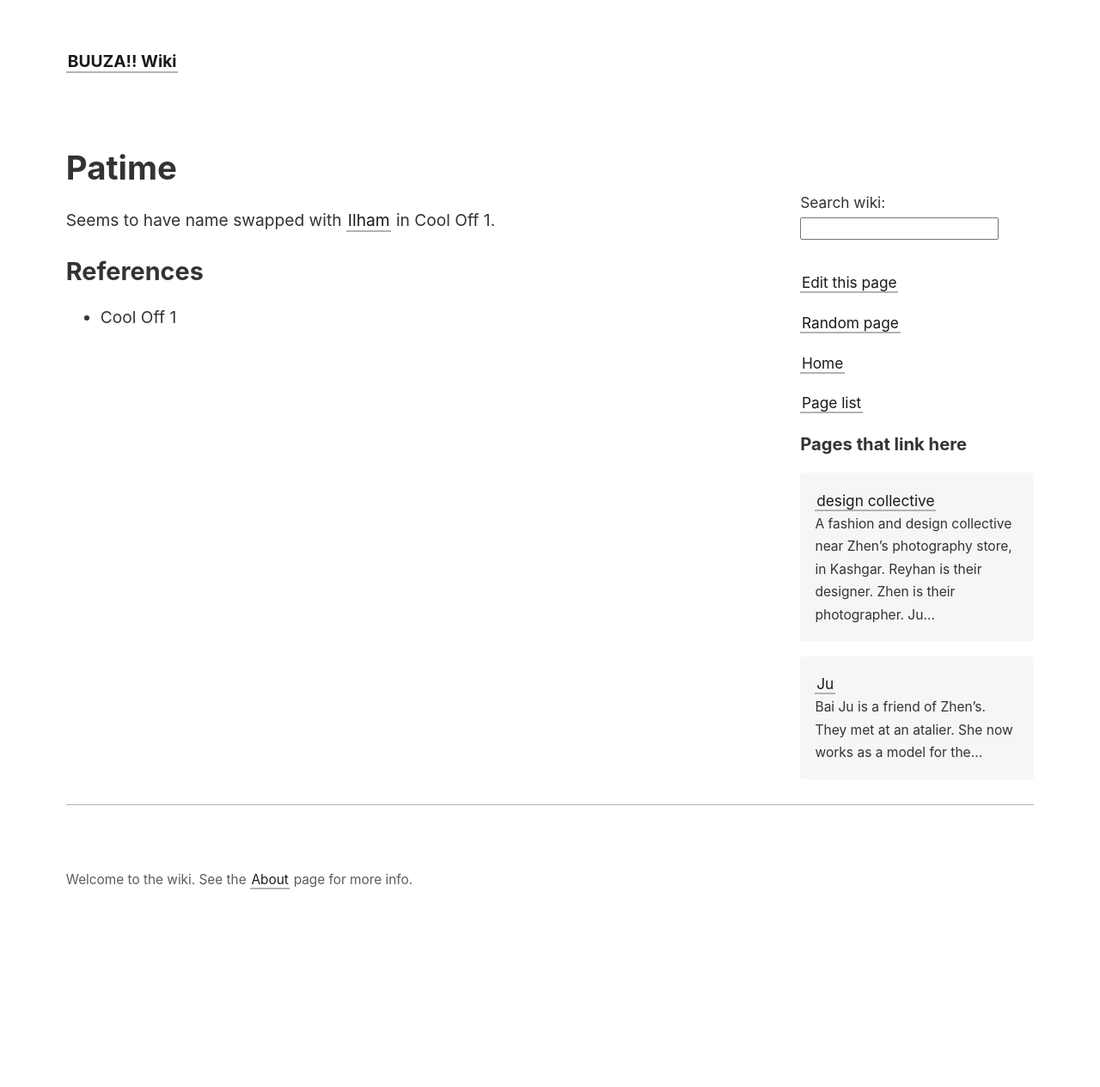
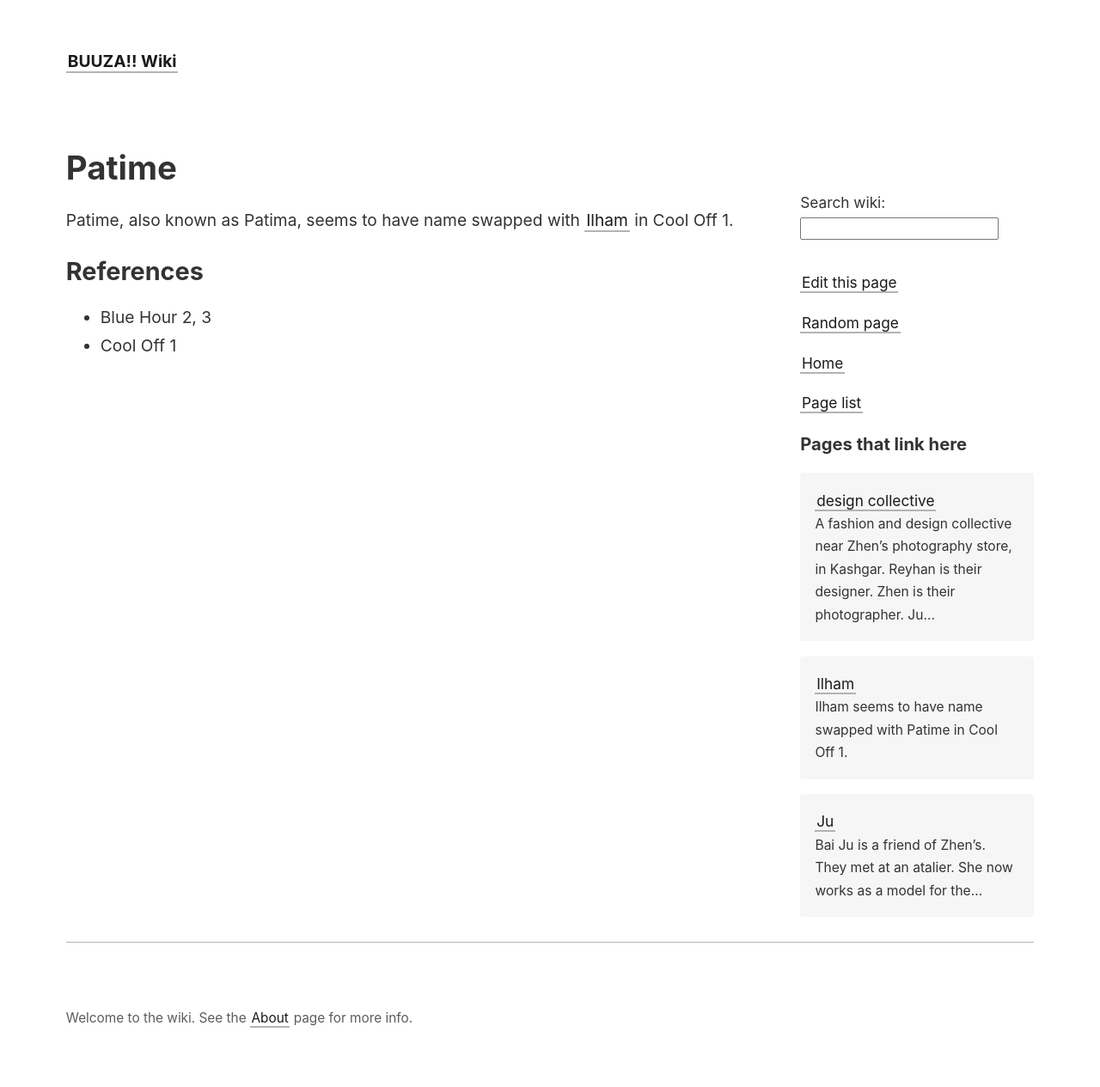
Before and after one commit to IFcoltransG/buuza-wiki, a Jekyll site: the page built from _wiki/patime.md, in a window 1280 px wide. Shown: the whole page at 86% size. Built offline with Jekyll 4.4.1, drawn with Linux system fonts in a browser that asks for light colours; before the commit the page ends 1104 px from its top, so only the background shows below that.

```diff
--- /dev/null
+++ b/_wiki/ilham.md
@@ -0,0 +1,9 @@
+---
+title: Ilham
+tags: ['Person']
+---
+Ilham seems to have name swapped with [Patime](/_wiki/patime.md) in Cool Off 1.
+
+## References
+- Blue Hour 2, 3
+- Cool Off 1
--- a/_wiki/patime.md
+++ b/_wiki/patime.md
@@ -2,7 +2,8 @@
 title: Patime
 tags: ['Person']
 ---
-Seems to have name swapped with [Ilham](/_wiki/ilham.md) in Cool Off 1.
+Patime, also known as Patima, seems to have name swapped with [Ilham](/_wiki/ilham.md) in Cool Off 1.
 
 ## References
+- Blue Hour 2, 3
 - Cool Off 1
```
Also changed, not shown: _wiki/balqis.md (+2 -2 lines), _wiki/meissa-magazine.md (added, +8 -0 lines).
